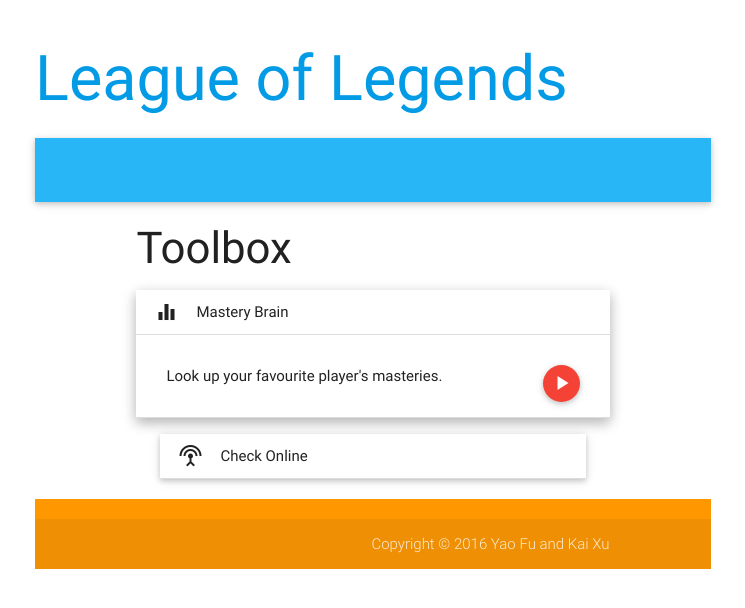
After one commit to xukai92/lol, a Flask app: template templates/index.html in a window 1280 px wide. The commit adds this page. Shown: the top 608 px of the page, without its empty margins (267-1012 px from the left). Run offline with Flask 2, Linux system fonts and the light colour scheme; the template is opened without the code that fills it, so the values that code supplies are empty; some libraries are stand-ins or nearby versions.

Commit message:
add an index page

```diff
--- a/lol.py
+++ b/lol.py
@@ -6,8 +6,8 @@ app = Flask(__name__)
 
 
 @app.route('/')
-def root():
-    return redirect(url_for('search_mastery'))
+def index():
+    return render_template('index.html')
 
 
 @app.route('/search_mastery', methods=['GET', 'POST'])
--- a/static/init.js
+++ b/static/init.js
@@ -9,3 +9,9 @@ $(document).ready(function() {
 
   }); // end of document ready
 })(jQuery); // end of jQuery name space
+
+$(document).ready(function(){
+  $('.collapsible').collapsible({
+    accordion : false // A setting that changes the collapsible behavior to expandable instead of the default accordion style
+  });
+});
--- /dev/null
+++ b/templates/index.html
@@ -0,0 +1,20 @@
+{% extends "layout.html" %}
+
+{% block container %}
+
+<h3>Toolbox</h3>
+
+{% include 'error.html' %}
+
+<ul class="collapsible popout" data-collapsible="accordion">
+  <li>
+    <div class="collapsible-header active"><i class="material-icons">equalizer</i>Mastery Brain</div>
+    <div class="collapsible-body"><p>Look up your favourite player's masteries.<a class="right btn-floating btn waves-effect waves-light red" href="/search_mastery"><i class="material-icons">play_arrow</i></a></p></div>
+  </li>
+  <li>
+    <div class="collapsible-header"><i class="material-icons">settings_input_antenna</i>Check Online</div>
+    <div class="collapsible-body"><p>Check if your friends are online.<a class="right btn-floating btn waves-effect waves-light red" href="/check_online"><i class="material-icons">play_arrow</i></a></p></div>
+  </li>
+</ul>
+
+{% endblock %}
--- a/templates/layout.html
+++ b/templates/layout.html
@@ -1,6 +1,6 @@
 {% extends "raw.html" %}
 {% block body %}
-  <h1><a href="/">Mastery Brain</a></h1>
+  <h1><a href="/">League of Legends</a></h1>
 
   <nav class="light-blue lighten-1" role="navigation">
     <a href="#" data-activates="nav-mobile" class="button-collapse"><i class="material-icons">menu</i></a>
```
